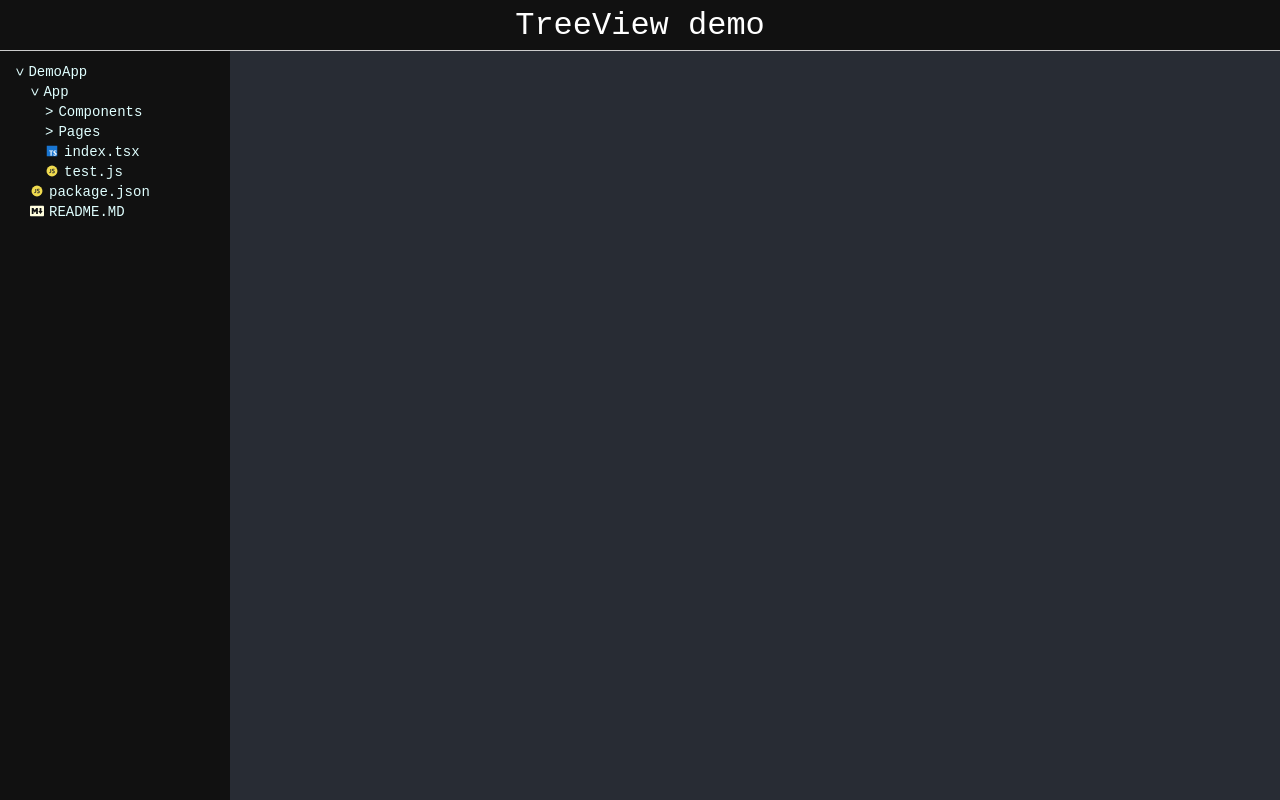
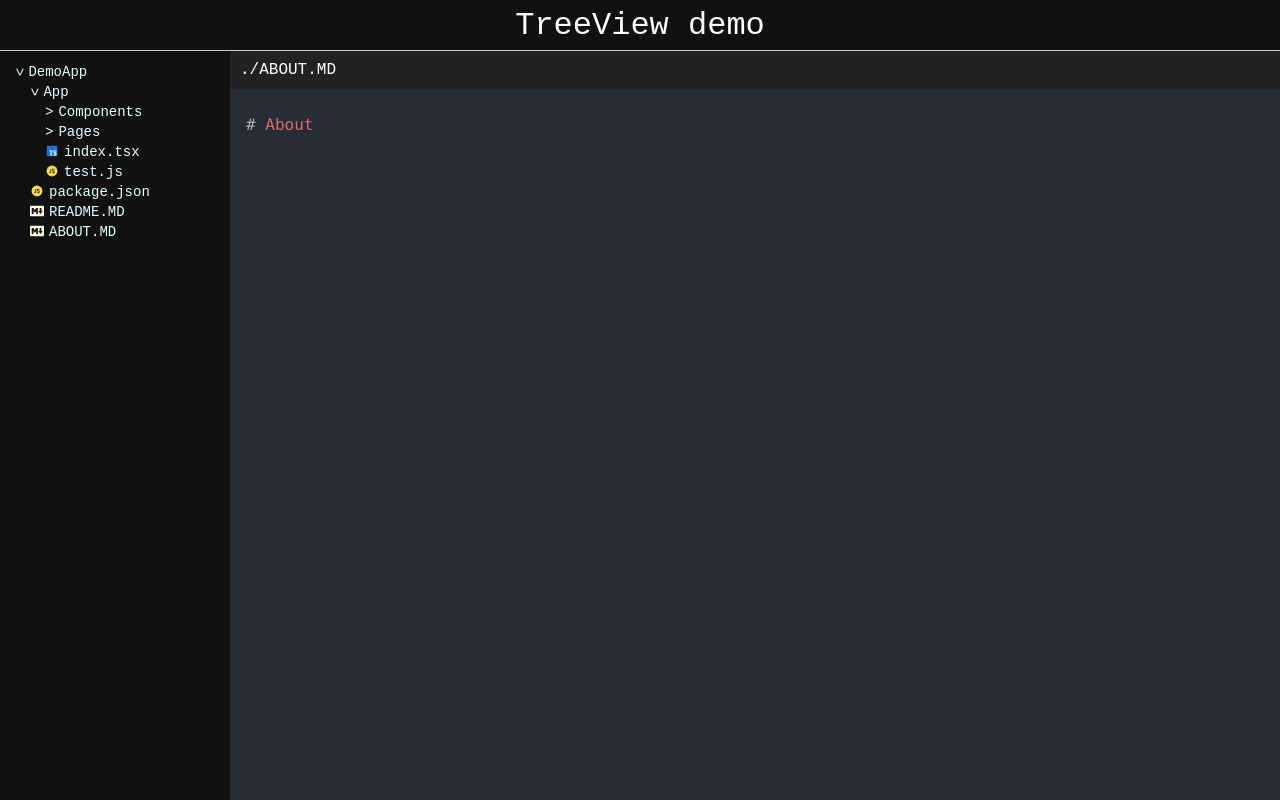
Before and after one commit to AndersDeath/project-browser-demo, a React (Create React App) app: page / in a window 1280 px wide. Built offline with nearby package versions, Linux system fonts and the light colour scheme.

Commit message:
add default info

```diff
--- a/src/Components/TreeView/TreeView.tsx
+++ b/src/Components/TreeView/TreeView.tsx
@@ -1,4 +1,4 @@
-import { useState } from "react";
+import { useEffect, useState } from "react";
 import "./TreeView.scss";
 import { FilesData, files } from "../../Data/files";
 import { useFileContext } from "../../FileContext";
@@ -16,7 +16,6 @@ export interface IItem {
 const Item = ({ id, fileName, minimized, children }: IItem) => {
   const [visible, setVisible] = useState(!minimized);
   const { setFile } = useFileContext();
-
   let style = `item ${extToString(fileName)}`;
 
   return (
@@ -33,7 +32,6 @@ const Item = ({ id, fileName, minimized, children }: IItem) => {
       <span
         className={style}
         onClick={() => {
-          console.log(Files.get(id));
           const file = Files.get(id);
           if (file) {
             setFile(file);
@@ -57,6 +55,12 @@ const Item = ({ id, fileName, minimized, children }: IItem) => {
 };
 
 export default function TreeView() {
+  const { setFile } = useFileContext();
+
+  useEffect(() => {
+    setFile(Files.get("13"));
+  });
+
   return (
     <div className="TreeView">
       <ul>
--- a/src/Data/files.ts
+++ b/src/Data/files.ts
@@ -100,7 +100,7 @@ If you aren’t satisfied with the build tool and configuration choices, you can
 
 Instead, it will copy all the configuration files and the transitive dependencies (webpack, Babel, ESLint, etc) right into your project so you have full control over them. All of the commands except \`eject\` will still work, but they will point to the copied scripts so you can tweak them. At this point you’re on your own.
 
-You don\'t have to ever use \`eject\`. The curated feature set is suitable for small and middle deployments, and you shouldn\'t feel obligated to use this feature. However we understand that this tool wouldn’t be useful if you couldn’t customize it when you are ready for it.
+You don't have to ever use \`eject\`. The curated feature set is suitable for small and middle deployments, and you shouldn't feel obligated to use this feature. However we understand that this tool wouldn’t be useful if you couldn’t customize it when you are ready for it.
 
 ## Learn More
 
@@ -233,4 +233,10 @@ export default function Main() {
 }
 `,
   },
+  {
+    title: "ABOUT.MD",
+    id: "13",
+    content: `# About
+`,
+  },
 ];
--- a/src/Data/folders.json
+++ b/src/Data/folders.json
@@ -71,6 +71,12 @@
       "fileName": "README.MD",
       "minimized": false,
       "children": []
+    },
+    {
+      "id": "13",
+      "fileName": "ABOUT.MD",
+      "minimized": false,
+      "children": []
     }
   ]
 }
```
